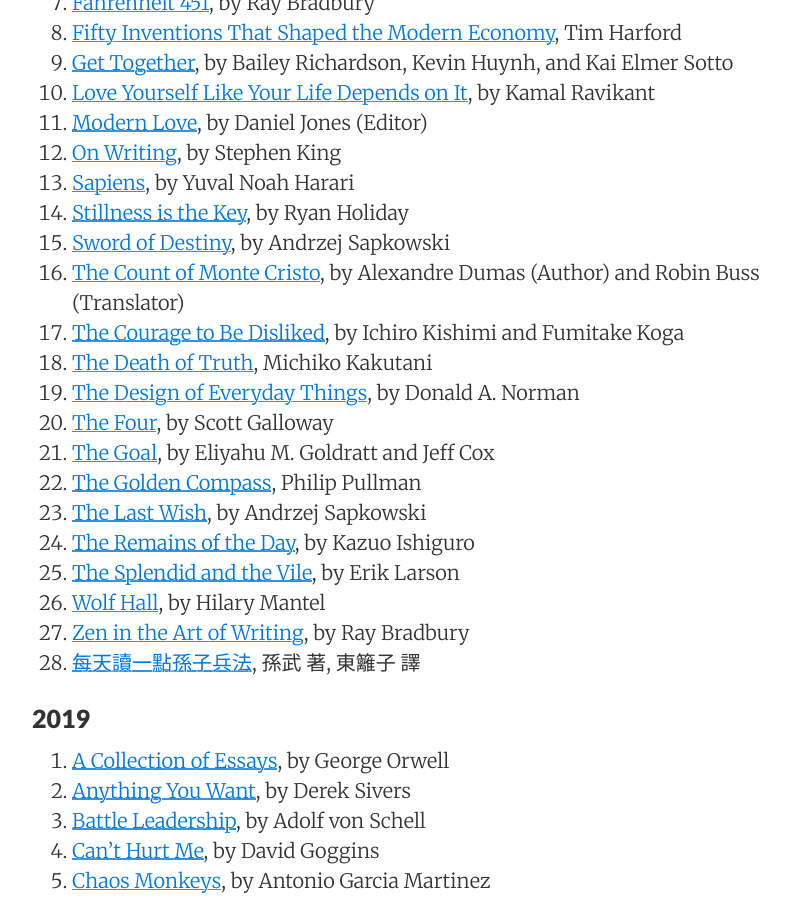
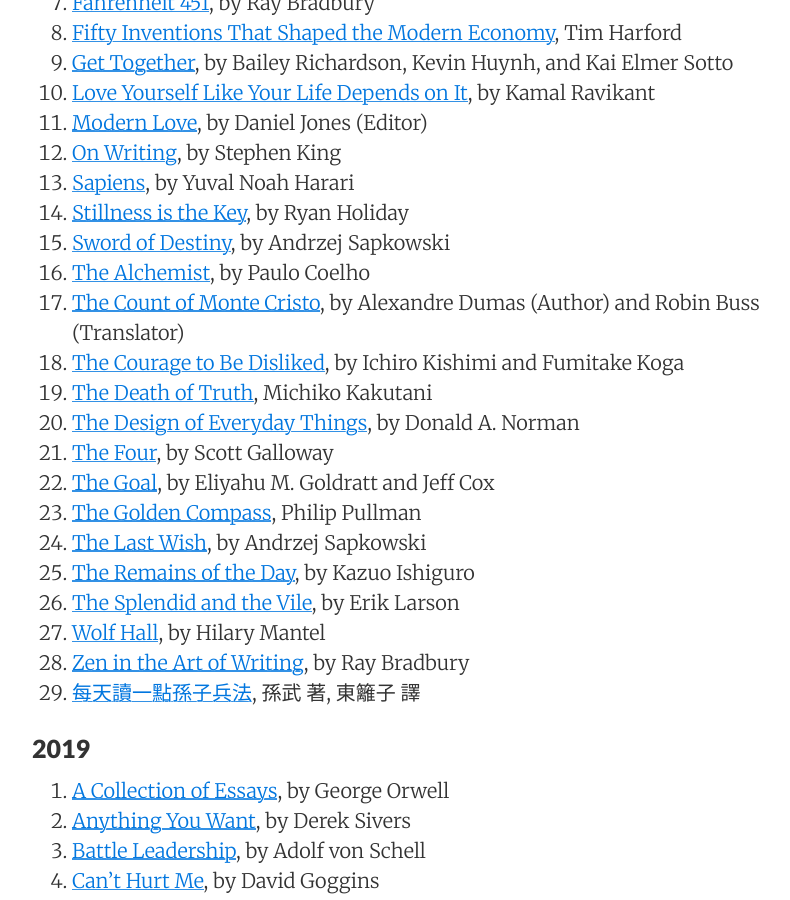
Before and after one commit to sewardlee337/sewardlee337.github.io, a Jekyll site: the page built from readinglist.md, in a window 1280 px wide and 900 px high, scrolled down 830 px. Shown: the whole window, without its empty margins (188-978 px from the left). Built offline with Jekyll 4.4.1, drawn with Linux system fonts in a browser that asks for light colours; nearby versions of some CDN libraries.

Commit message:
Update reading list

```diff
--- a/readinglist.md
+++ b/readinglist.md
@@ -36,6 +36,7 @@ _"My alma mater was books, a good library... I could spend the rest of my life r
 1. [Sapiens](https://amzn.to/2AEUEWV), by Yuval Noah Harari
 1. [Stillness is the Key](https://amzn.to/3gB4auN), by Ryan Holiday
 1. [Sword of Destiny](https://amzn.to/2AxyvKt), by Andrzej Sapkowski
+1. [The Alchemist](https://amzn.to/32U7lth), by Paulo Coelho
 1. [The Count of Monte Cristo](https://amzn.to/2uXBdFS), by Alexandre Dumas (Author) and Robin Buss (Translator)
 1. [The Courage to Be Disliked](https://amzn.to/38cNMLu), by Ichiro Kishimi and Fumitake Koga
 1. [The Death of Truth](https://amzn.to/3alON5J), Michiko Kakutani
```
